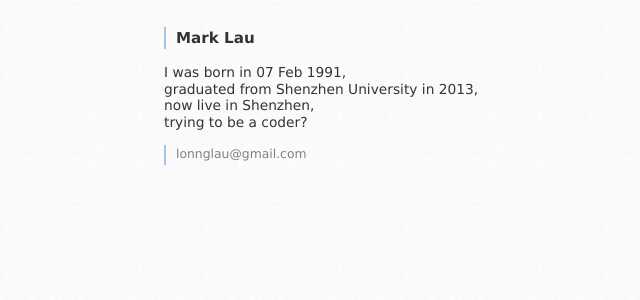
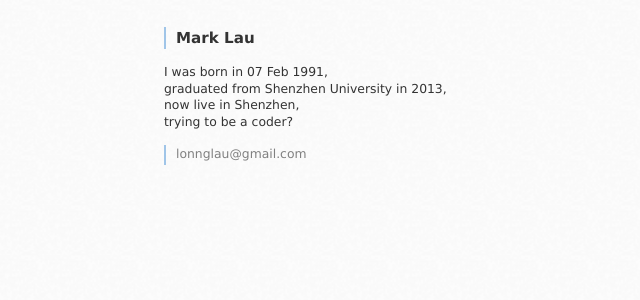
Before and after one commit to yuel/lonn.github.com, a Jekyll site: the page built from _posts/1991-02-07-hello-world.md, in a window 1280 px wide. Shown: the top 300 px of the page, without its empty margins (81-721 px from the left). Built offline with Jekyll 4.4.1, drawn with Linux system fonts in a browser that asks for light colours.

Commit message:
Update screen.css

```diff
--- a/css/screen.css
+++ b/css/screen.css
@@ -19,6 +19,10 @@ a {
 
 a:hover {
     background: #f9fc7e;
+}
+
+p {
+    font-size: 0.9em;
 }
 
 h1 {
@@ -91,7 +95,7 @@ ul.posts li a:hover {
 }
 
 #container {
-    width: 500px;
+    width: 580px;
     float: left;
     margin-bottom: 15px;
 }
```
